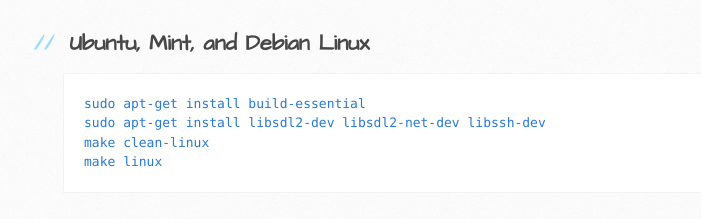
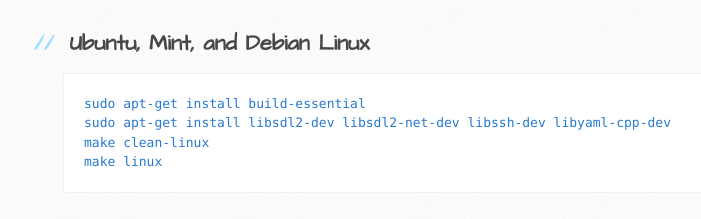
Before and after one commit to M-griffin/EtherTerm, a plain HTML site: page index.html in a window 1280 px wide. Shown: the part 3204-3423 px from the top of the page, without its empty margins (107-808 px from the left). Drawn offline with Linux system fonts and the light colour scheme.

Commit message:
Add libyaml-cpp-dev for Debian/Ubuntu/Mint/Pop_OS
I was not able to build from source until I added libyaml-cpp-dev as a dependency on Pop_OS

```diff
--- a/index.html
+++ b/index.html
@@ -192,7 +192,7 @@ make osx
 </h2>
 
 <pre><code>sudo apt-get install build-essential
-sudo apt-get install libsdl2-dev libsdl2-net-dev libssh-dev
+sudo apt-get install libsdl2-dev libsdl2-net-dev libssh-dev libyaml-cpp-dev
 make clean-linux
 make linux
 </code></pre>
```
